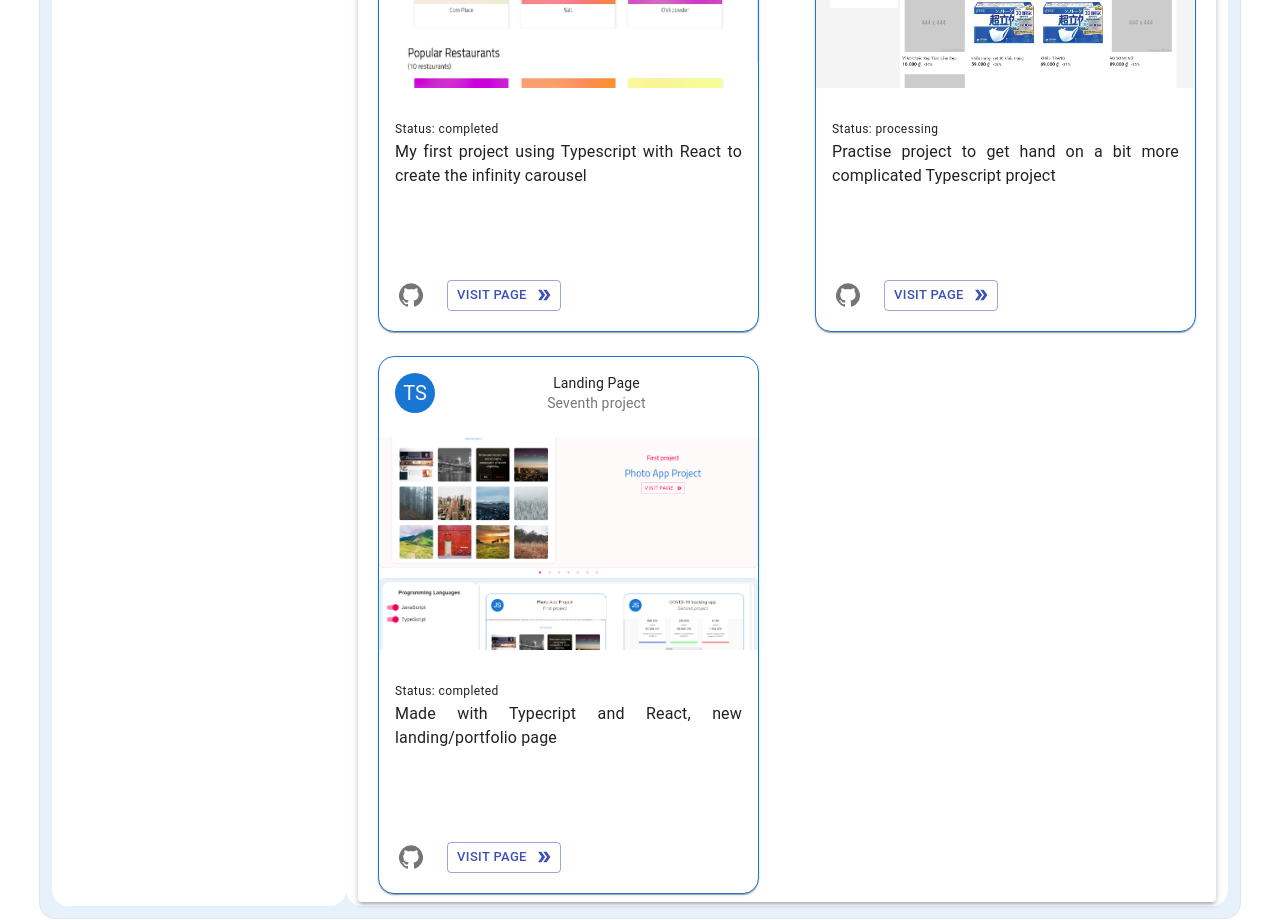
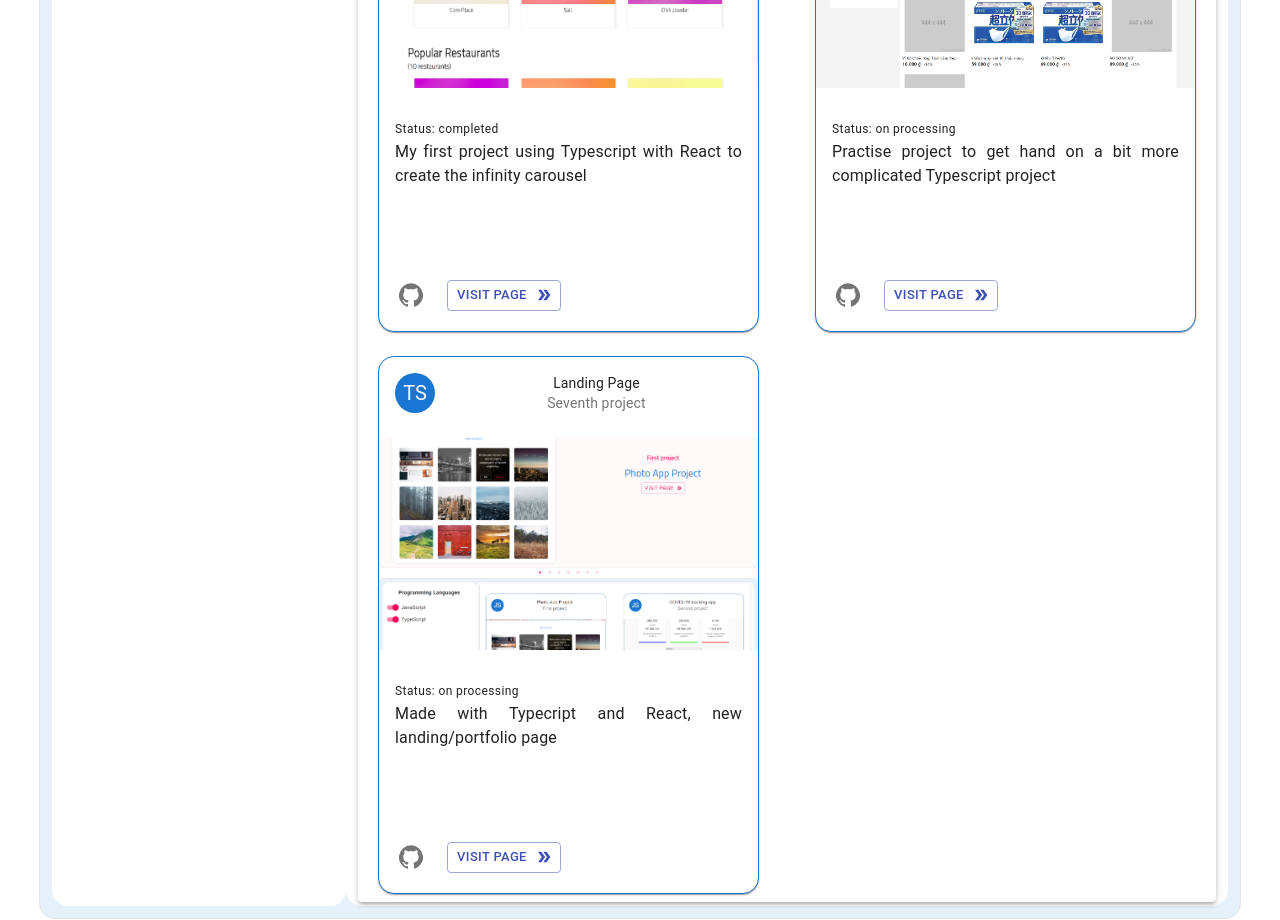
Before and after one commit to Thao-Nguyen-Ojala/landingpage, a React (Create React App) app: page / in a window 1280 px wide. Shown: the part 2100-3020 px from the top of the page. Built offline with nearby package versions, Linux system fonts and the light colour scheme.

Commit message:
fixed data

```diff
--- a/src/pages/Data.ts
+++ b/src/pages/Data.ts
@@ -78,8 +78,8 @@ export const Data = [
     language: 'TS',
     description: 'Practise project to get hand on a bit more complicated Typescript project',
     mainFocus: 'frontend',
-    status: 'processing',
-    webpage: 'https://webstore1.vercel.app/products?_limit=9&_page=1&_sort=salePrice%3AASC',
+    status: 'on processing',
+    webpage: 'https://webstore1.vercel.app/',
     gitHub: 'https://github.com/Thao-Nguyen-Ojala/webstore1',
     img: webStore,
     alt: 'webStore img',
@@ -90,7 +90,7 @@ export const Data = [
     language: 'TS',
     description: 'Made with Typecript and React, new landing/portfolio page',
     mainFocus: 'frontend',
-    status: 'completed',
+    status: 'on processing',
     webpage: 'https://landing-page-brown.vercel.app/',
     gitHub: 'https://github.com/Thao-Nguyen-Ojala/landingpage',
     img: landingPage,
```
